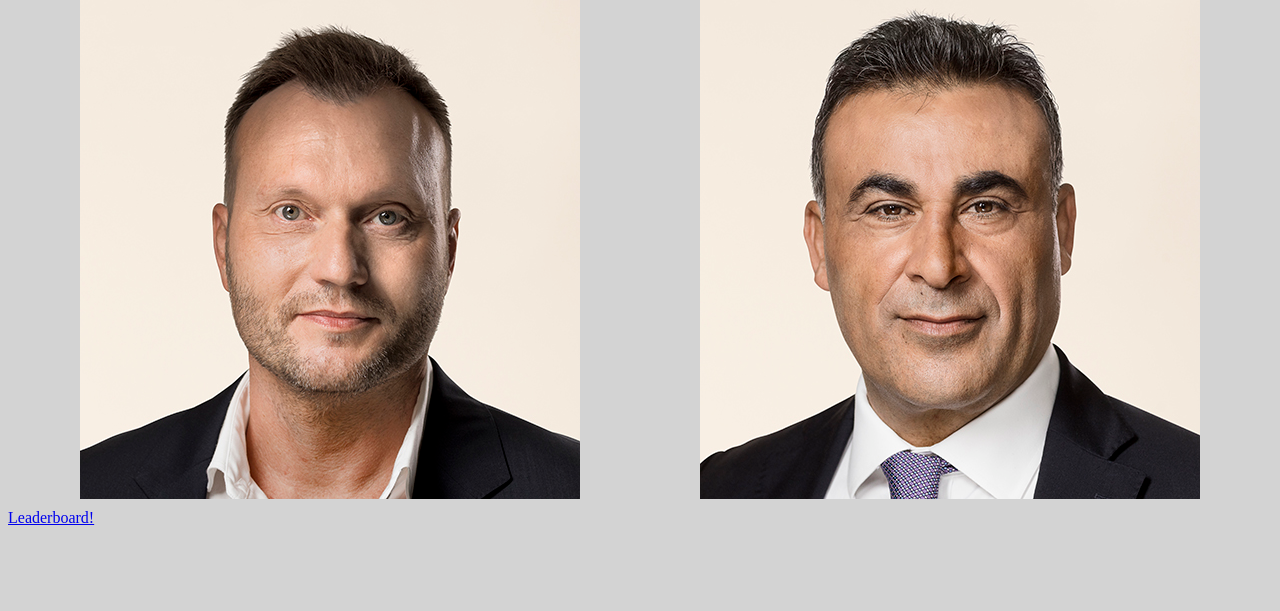
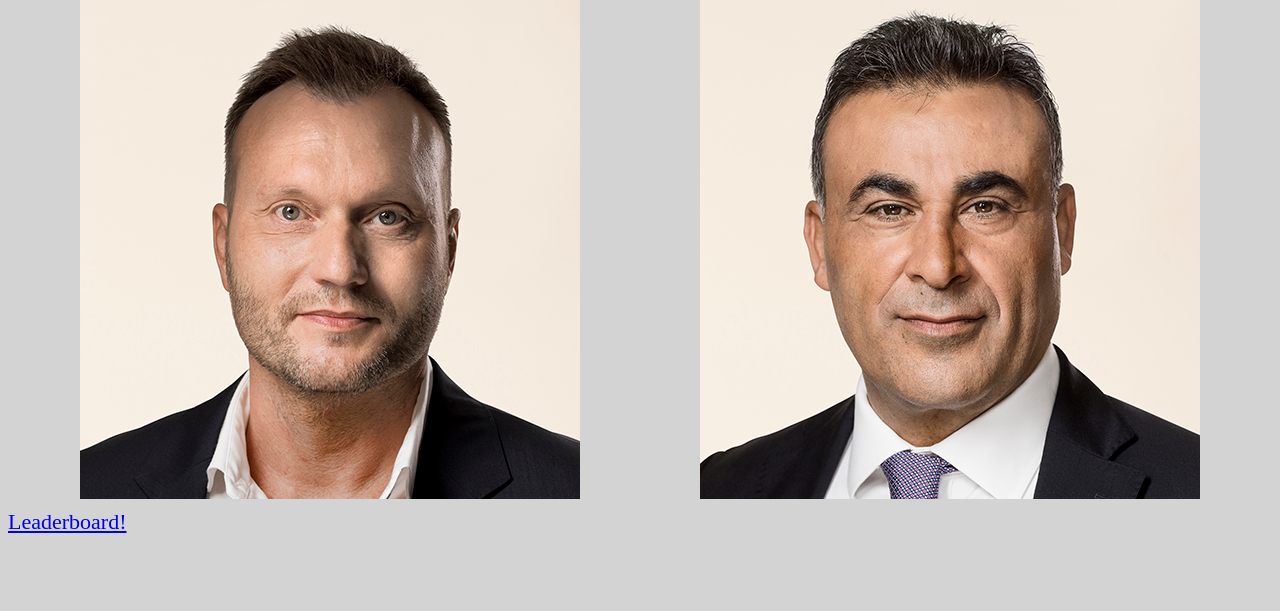
Before and after one commit to JoachimKoenigslieb/folketingElo, a Flask app: page / in a window 1280 px wide. Shown: the part 114-725 px from the top of the page. Run offline with Flask 2, Linux system fonts and the light colour scheme.

Commit message:
fix links back and forth, and larger

```diff
--- a/static/style.css
+++ b/static/style.css
@@ -8,6 +8,10 @@ body{
 	background: lightgray;
 	padding: 10px;
 	text-align: center;
+}
+
+a {
+	font-size: 22px;
 }
 
 img {
--- a/templates/leaderboard.html
+++ b/templates/leaderboard.html
@@ -9,4 +9,5 @@
 		<div class="botN">
 		</div>
 	</div>
+<a href="/">Stem videre...</a>
 </body>
```
